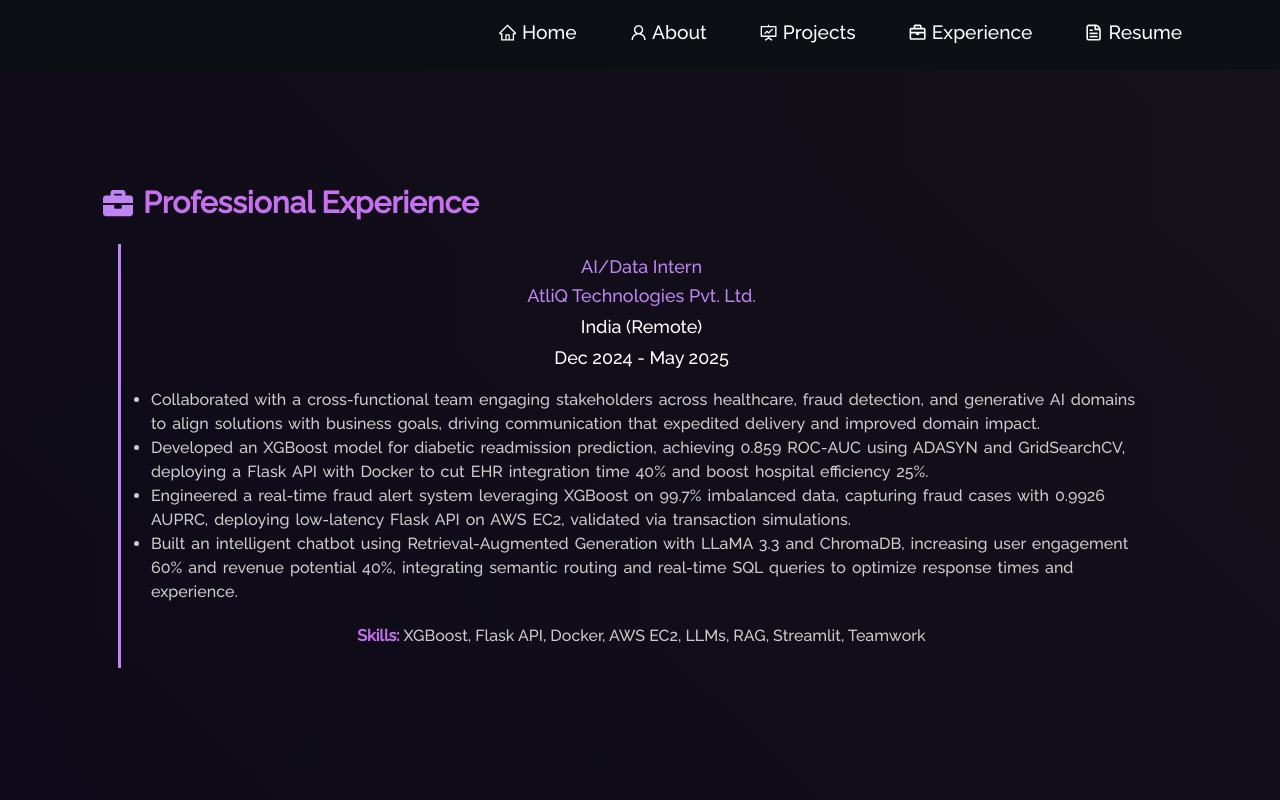
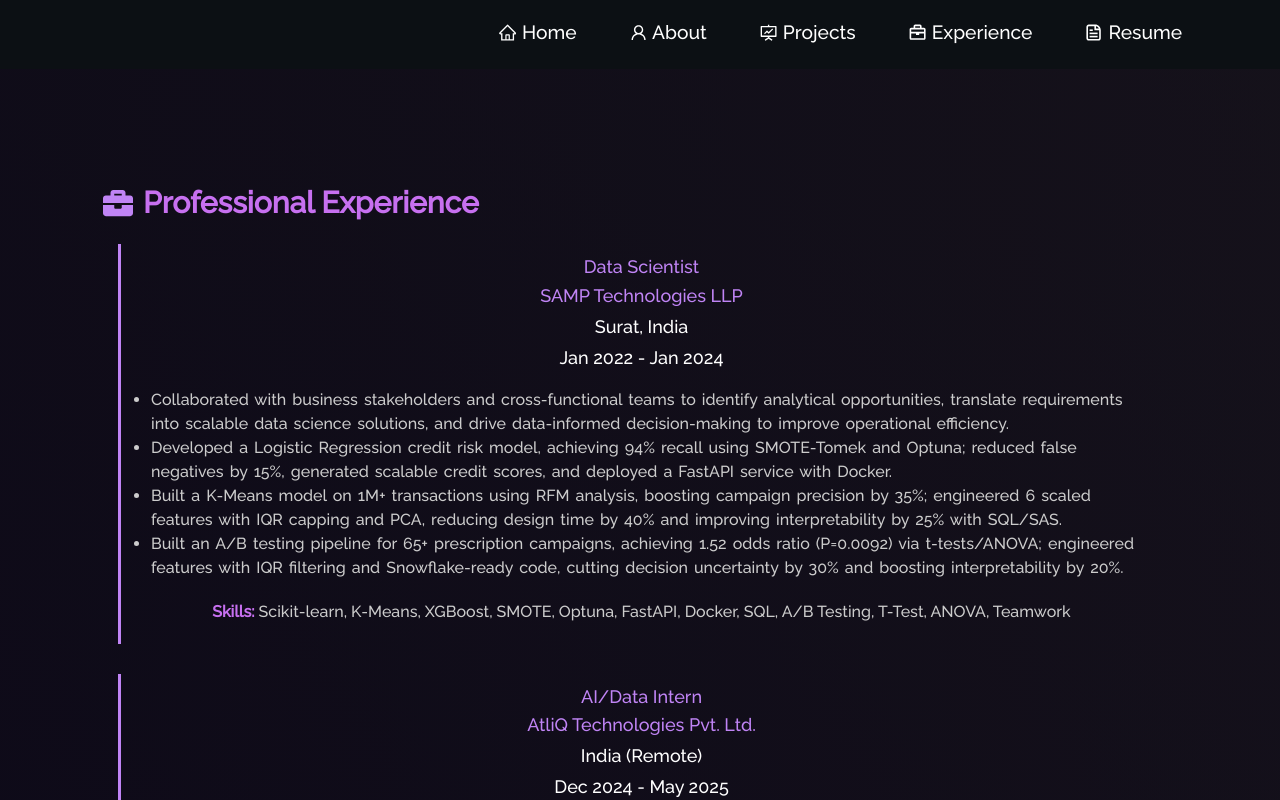
Before and after one commit to Vraj-Data-Scientist/portfolio, a React (Create React App) app: page /experience in a window 1280 px wide. Shown: the top 800 px of the page. Built offline with nearby package versions, Linux system fonts and the light colour scheme.

Commit message:
Update ExperienceCard.js

```diff
--- a/src/components/Experience/ExperienceCard.js
+++ b/src/components/Experience/ExperienceCard.js
@@ -4,6 +4,32 @@
 
 function ExperienceCard() {
   const experiences = [
+    {
+      title: "Data Scientist",
+      company: "SAMP Technologies LLP",
+      location: "Surat, India",
+      duration: "Jan 2022 - Jan 2024",
+      skills: [
+        "Scikit-learn",
+        "K-Means",
+        "XGBoost",
+        "SMOTE",
+        "Optuna",
+        "FastAPI",
+        "Docker",
+        "SQL",
+        "A/B Testing",
+        "T-Test",
+        "ANOVA",
+        "Teamwork",
+      ],
+      description: [
+        "Collaborated with business stakeholders and cross-functional teams to identify analytical opportunities, translate requirements into scalable data science solutions, and drive data-informed decision-making to improve operational efficiency.",
+        "Developed a Logistic Regression credit risk model, achieving 94% recall using SMOTE-Tomek and Optuna; reduced false negatives by 15%, generated scalable credit scores, and deployed a FastAPI service with Docker.",
+        "Built a K-Means model on 1M+ transactions using RFM analysis, boosting campaign precision by 35%; engineered 6 scaled features with IQR capping and PCA, reducing design time by 40% and improving interpretability by 25% with SQL/SAS.",
+        "Built an A/B testing pipeline for 65+ prescription campaigns, achieving 1.52 odds ratio (P=0.0092) via t-tests/ANOVA; engineered features with IQR filtering and Snowflake-ready code, cutting decision uncertainty by 30% and boosting interpretability by 20%.",
+      ],
+    },
     {
       title: "AI/Data Intern",
       company: "AtliQ Technologies Pvt. Ltd.",
@@ -45,6 +71,7 @@
               <FaBriefcase style={{ marginRight: "10px", color: "#c084f5" }} />
               <strong className="purple">Professional Experience</strong>
             </h3>
+
             {experiences.map((exp, index) => (
               <div
                 key={index}
@@ -103,6 +130,7 @@
                       {exp.duration}
                     </p>
                   </div>
+
                   <ul
                     style={{
                       color: "#ccc",
@@ -119,6 +147,7 @@
                       <li key={pointIndex}>{point}</li>
                     ))}
                   </ul>
+
                   <p
                     style={{
                       color: "#ccc",
```
